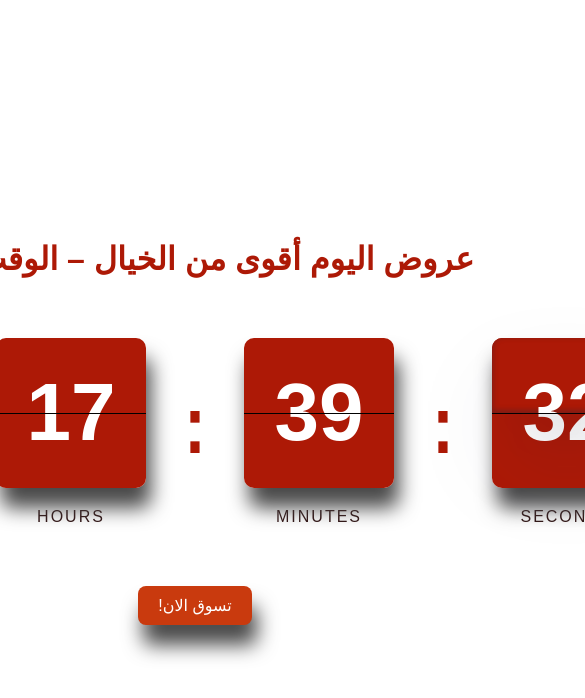
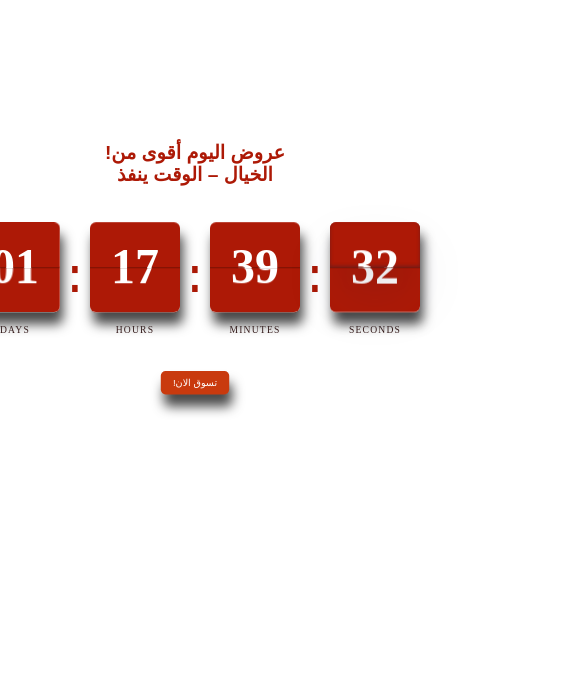
Before and after one commit to Rabab13/Timer, a plain HTML site: page index.html in a window 390 px wide. Shown: the top 698 px of the page, 585 px wide, since content can reach past the window. Drawn offline with Linux system fonts and the light colour scheme.

Commit message:
Update index.html

```diff
--- a/index.html
+++ b/index.html
@@ -5,17 +5,16 @@
   <meta name="viewport" content="width=device-width, initial-scale=1.0"/>
   <title>Flip Card Countdown Timer</title>
   <style>
-    body {
-      margin: 0;
-      background: #ffffff;
-      height: 100vh;
+    .timerWrapper {
+      transform-origin: center;
+
+      padding: 1rem;
       display: flex;
       justify-content: center;
       align-items: center;
-      font-family: Arial, sans-serif;
     }
 
-    .timer-container {
+   .timer-container {
       display: flex;
       flex-direction: column;
       align-items: center;
@@ -197,9 +196,61 @@
         color:#ad1906;
         font-size: 80px;
         align-self: center;
-        margin: 0 5px;
+        margin: 0;
         font-family: 'Roboto Mono', monospace;
       }
+
+      @media (max-width: 1024px) {
+        .timerWrapper ,
+        .timer-container {
+          transform: scale(0.9);
+
+        }
+        .timer-cards-wrapper {
+          gap: 10px;
+
+        }
+      }
+
+      @media (max-width: 768px) {
+        .timerWrapper ,.timer-container {
+          transform: scale(0.75);
+        }
+        .timer-cards-wrapper {
+          gap: 5px;
+
+        }
+      }
+
+      @media (max-width: 480px) {
+        .timerWrapper ,.timer-container {
+
+          transform: scale(0.6);
+        }
+        .timer-cards-wrapper {
+          gap: 1px;
+        }
+      }
+
+      @media (max-width: 360px) {
+        .timerWrapper ,.timer-container {
+          transform: scale(0.4);
+        }
+      h1{
+        font-size: 1.5rem;
+        margin-top :10px;
+        margin-bottom :10px;
+      }
+        .timer-cards-wrapper {
+          gap: 0px;
+        }
+
+      }
+        }
+
+      }
+
+
   </style>
 </head>
 <body>
@@ -208,9 +259,14 @@
       let timerTitle;
       let timerContainer;
       let timerButton;
+      let timerWrapper;
 
 function createTimerElements() {
 
+  timerWrapper = document.createElement('div');
+  timerWrapper.className = 'timerWrapper';
+  document.body.appendChild(timerWrapper);
+  // Create the timer container
 
   // Main container
   timerContainer = document.createElement('div');
@@ -218,7 +274,7 @@ function createTimerElements() {
 
 
   timerTitle = document.createElement('h1');
-  timerTitle.textContent = 'عروض اليوم أقوى من الخيال – الوقت ينفذ';
+  timerTitle.textContent = '!عروض اليوم أقوى من الخيال – الوقت ينفذ';
  timerContainer.appendChild(timerTitle);
 
 
@@ -445,6 +501,8 @@ if (timeUntilHide > 0) {
 } else {
   timerContainer.style.display = 'none';
 }
+
+
 </script>
 </body>
 </html>
```
